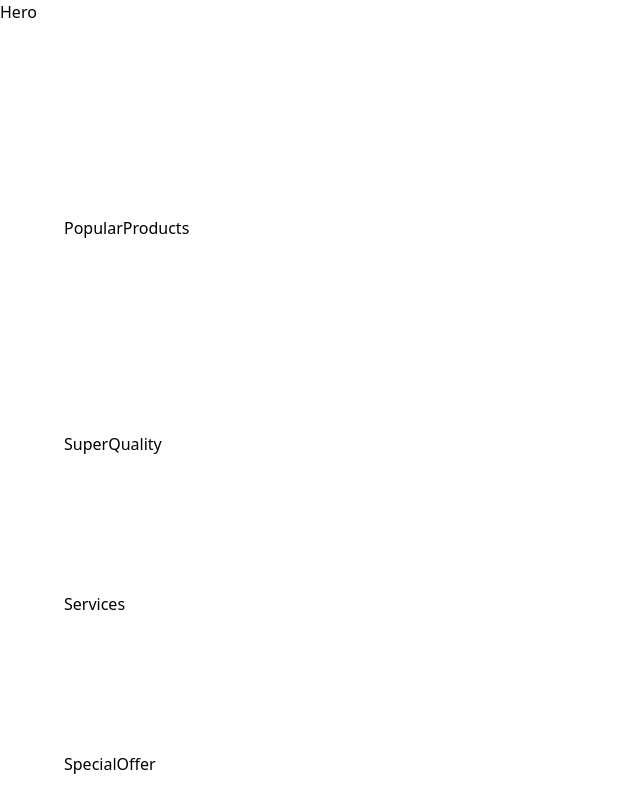
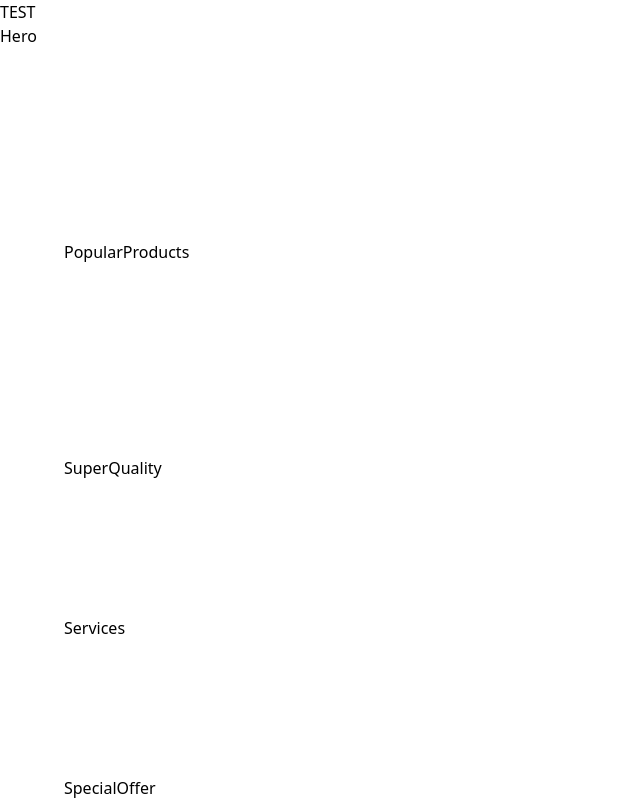
Before and after one commit to shoaiblatif22/Nike-Website-Clone, a React (Vite) app: page / in a window 1280 px wide. Shown: the top 800 px of the page, without its empty margins (0-640 px from the left). Built offline with nearby package versions, Linux system fonts and the light colour scheme; a web font is replaced by a local one.

Commit message:
Imported nav from components and created a new folder structure for components

```diff
--- a/src/App.jsx
+++ b/src/App.jsx
@@ -1,11 +1,12 @@
 import { CustomerReviews,
   Footer, Hero, PopularProducts, Services,
   SpecialOffer, Subscribe, SuperQuality } from "./sections";
+import Nav from "./components/Nav";
 
 
 const App = () => (
   <main className="relaive">
-    {/* <Nav /> */}
+    <Nav />
     <section className="x1:padding-1 wide:padding-r padding-b">
       <Hero />
    </section>
--- /dev/null
+++ b/src/components/Nav.jsx
@@ -0,0 +1,7 @@
+const Nav = () => {
+  return (
+    <div>TEST</div>
+  )
+}
+
+export default Nav
```
